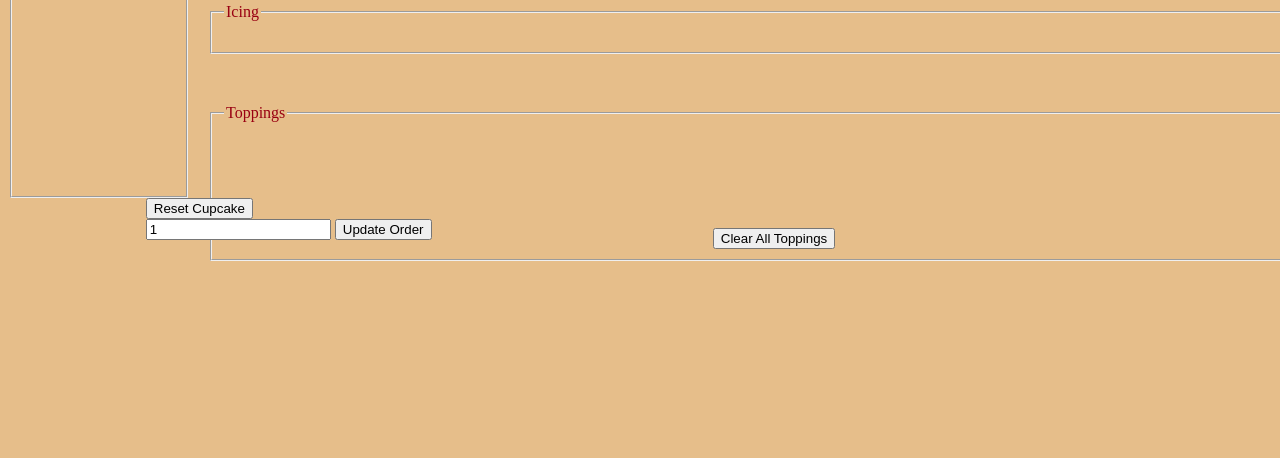
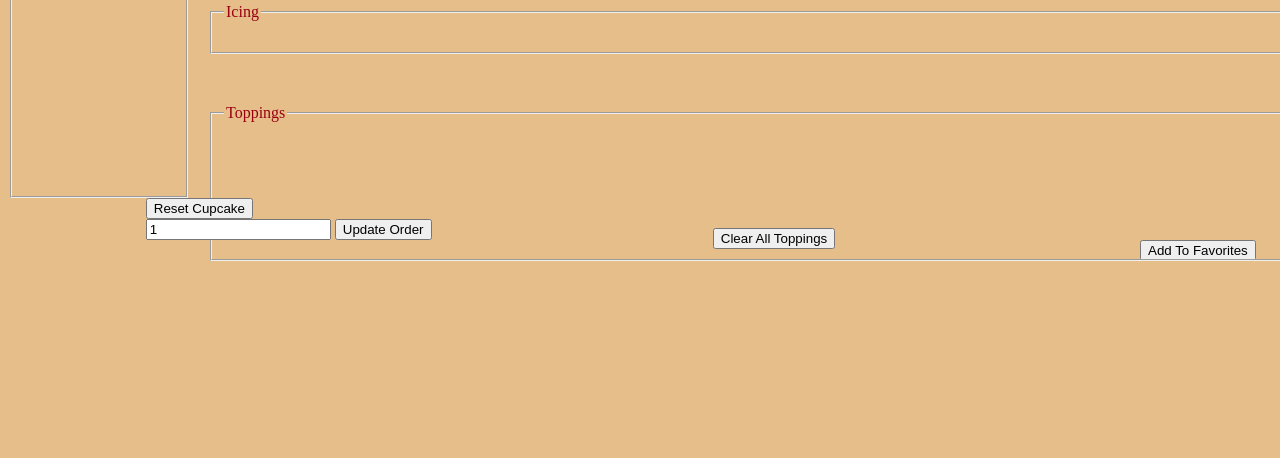
Before and after one commit to Ellyonia/CustomCupcake, a PHP site: page /order.php in a window 1280 px wide; the page is wider, and only the part inside the window is pictured. Shown: the part 430-888 px from the top of that part. Run offline with PHP 8.4, Linux system fonts and the light colour scheme; some libraries are stand-ins or nearby versions.

Commit message:
add to favorite

```diff
--- a/order.php
+++ b/order.php
@@ -77,5 +77,7 @@
 			<input type="number" value="1" id="amount" />
 			<input type="submit" value="Update Order" id="update" />
 		</form>
+			<input type="submit" value="Add To Favorites" id="addtoFav" />
+
 	</body>
 </html>
```
